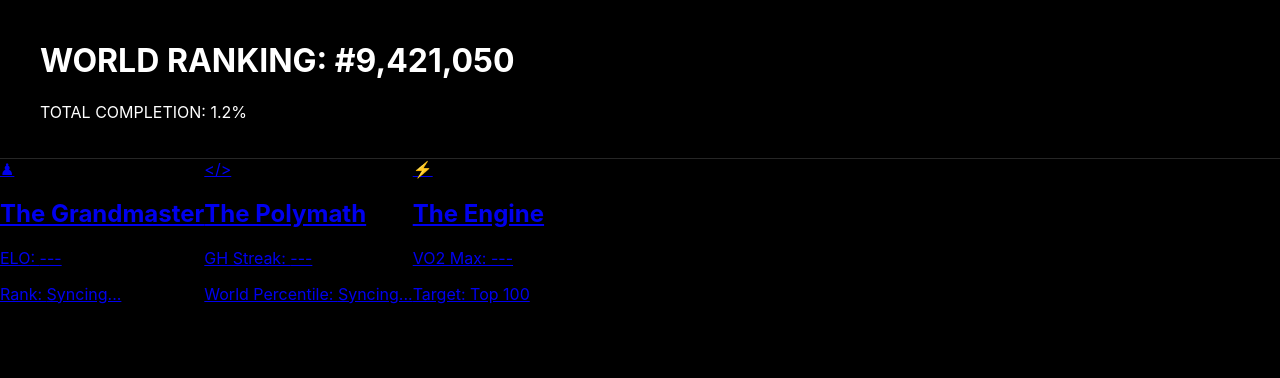
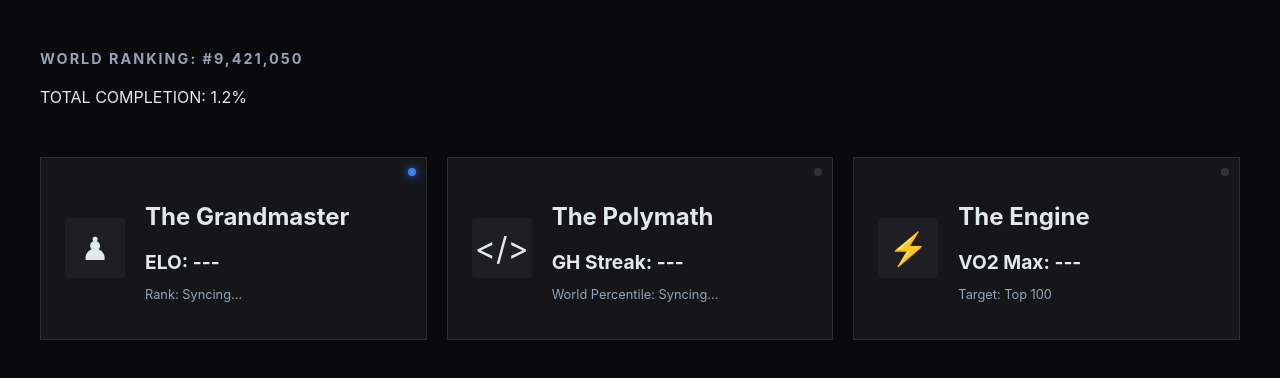
Before and after one commit to epic-tm/Top-1, a plain HTML site: page index.html in a window 1280 px wide. Drawn offline with Linux system fonts and the light colour scheme; a script that the page names is missing.

Commit message:
Refactor CSS variables and styles for consistency

```diff
--- a/style.css
+++ b/style.css
@@ -1,66 +1,79 @@
+:root {
+    --bg-dark: #0a0a0c;
+    --card-bg: #16161a;
+    --accent-blue: #3b82f6;
+    --master-gold: #fbbf24;
+    --text-main: #e2e8f0;
+    --text-dim: #94a3b8;
+}
 
-:root{
- --bg:#000;
- --glass:rgba(255,255,255,0.04);
- --border:rgba(255,255,255,0.15);
- --muted:#777;
+body {
+    background-color: var(--bg-dark);
+    color: var(--text-main);
+    font-family: 'Inter', sans-serif;
+    margin: 0;
+    padding: 40px;
 }
-*{box-sizing:border-box}
-body{
- margin:0;background:#000;color:#fff;
- font-family:'Inter',sans-serif;
- height:100vh;overflow:hidden;
+
+.header-content h1 {
+    font-size: 0.9rem;
+    letter-spacing: 2px;
+    color: var(--text-dim);
+    margin-bottom: 20px;
 }
-.globe{
- position:fixed;inset:0;margin:auto;
- width:60vh;height:60vh;border-radius:50%;
- border:1px solid rgba(255,255,255,0.08);
- opacity:0.12;animation:spin 40s linear infinite;
- pointer-events:none;
+
+.atlas-grid {
+    display: grid;
+    grid-template-columns: repeat(auto-fit, minmax(300px, 1fr));
+    gap: 20px;
+    margin-top: 50px;
 }
-@keyframes spin{to{transform:rotate(360deg)}}
 
-header{
- display:flex;justify-content:space-between;
- padding:20px 40px;border-bottom:1px solid var(--border);
- backdrop-filter:blur(10px);
+.domain-card {
+    background: var(--card-bg);
+    border: 1px solid #2d2d35;
+    padding: 24px;
+    text-decoration: none;
+    color: inherit;
+    display: flex;
+    align-items: center;
+    gap: 20px;
+    transition: all 0.3s ease;
+    position: relative;
+    overflow: hidden;
 }
-.user{font-family:'Space Mono';font-size:11px;color:var(--muted)}
-.title{font-weight:900;letter-spacing:-1px}
-.rankbox{text-align:right;font-family:'Space Mono'}
-.rank{font-size:22px;font-weight:900}
 
-main{
- display:flex;height:calc(100vh - 80px)
+.domain-card:hover {
+    border-color: var(--accent-blue);
+    transform: translateY(-2px);
+    box-shadow: 0 10px 30px rgba(0,0,0,0.5);
 }
-#tree{
- flex:1;padding:30px;overflow:auto
+
+.node-icon {
+    font-size: 2rem;
+    background: #1e1e24;
+    width: 60px;
+    height: 60px;
+    display: flex;
+    align-items: center;
+    justify-content: center;
+    border-radius: 4px;
 }
-.panel{
- flex:1;padding:30px;border-left:1px solid var(--border);
- background:rgba(255,255,255,0.02)
+
+.stat { font-weight: bold; font-size: 1.2rem; margin: 4px 0; }
+.sub-stat { color: var(--text-dim); font-size: 0.8rem; }
+
+.status-indicator {
+    position: absolute;
+    top: 10px;
+    right: 10px;
+    width: 8px;
+    height: 8px;
+    border-radius: 50%;
+    background: #333;
 }
-h3{
- font-size:11px;letter-spacing:2px;
- color:var(--muted);margin-top:30px
+
+.status-indicator.active {
+    background: var(--accent-blue);
+    box-shadow: 0 0 10px var(--accent-blue);
 }
-.node{
- padding:10px 14px;margin:6px 0;
- border:1px solid var(--border);
- background:var(--glass);
- cursor:pointer;transition:.2s
-}
-.node:hover{background:rgba(255,255,255,0.1)}
-.node.done{opacity:0.5}
-
-input{
- width:100%;padding:12px;
- background:#000;border:1px solid var(--border);
- color:#fff;font-family:'Space Mono'
-}
-.log{
- margin-top:15px;padding:12px;
- border:1px solid var(--border);
- background:rgba(255,255,255,0.03);
- font-size:12px
-}
```
